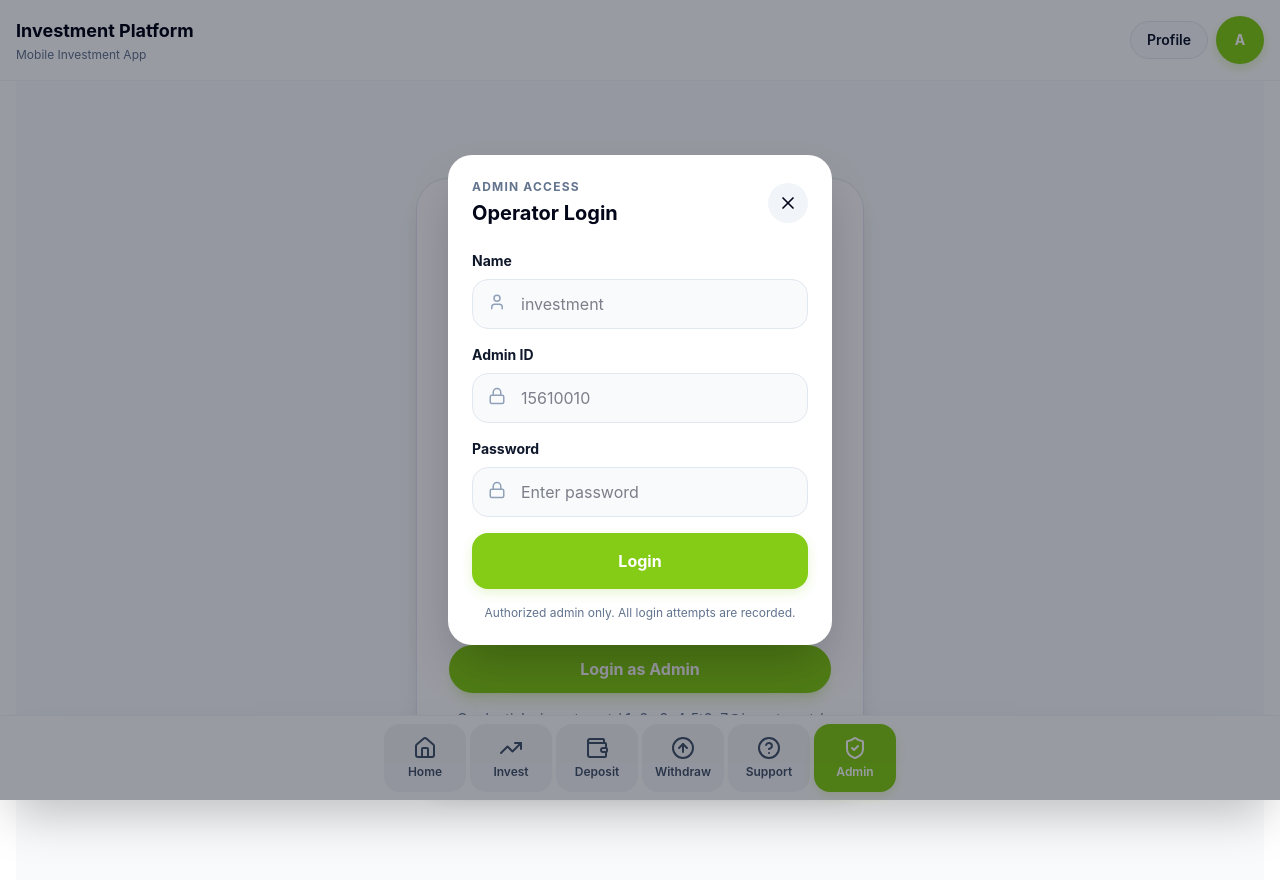
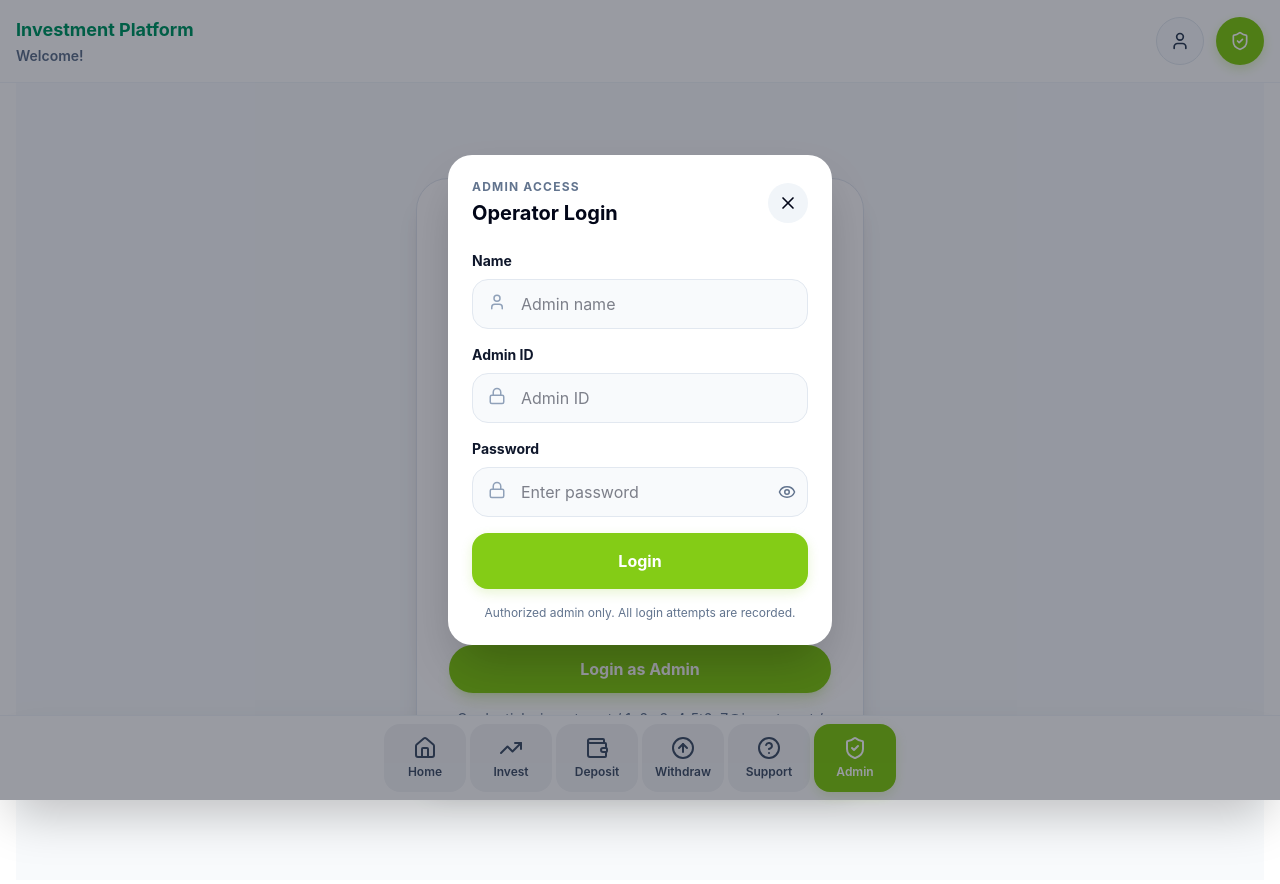
Before and after one commit to finoteselamcity12-spec/investment-platform, a React (Vite) app: page /dashboard in a window 1280 px wide. Both pictures are taken after a click on the button "Admin". Shown: the top 884 px of the page. Built offline with nearby package versions, Linux system fonts and the light colour scheme.

Commit message:
high investment

```diff
--- a/src/components/AdminLoginModal.jsx
+++ b/src/components/AdminLoginModal.jsx
@@ -1,6 +1,6 @@
 import { useState } from 'react'
 import { useNavigate } from 'react-router-dom'
-import { Lock, User, X } from 'lucide-react'
+import { Eye, EyeOff, Lock, User, X } from 'lucide-react'
 
 const PRIMARY_GREEN = '#84CC16'
 const ADMIN_CREDENTIALS = {
@@ -14,6 +14,7 @@ export default function AdminLoginModal({ isOpen, onClose }) {
   const [adminName, setAdminName] = useState('')
   const [adminPassword, setAdminPassword] = useState('')
   const [adminId, setAdminId] = useState('')
+  const [showPassword, setShowPassword] = useState(false)
   const [error, setError] = useState('')
   const [isLoading, setIsLoading] = useState(false)
 
@@ -73,11 +74,8 @@ export default function AdminLoginModal({ isOpen, onClose }) {
                 type="text"
                 value={adminName}
                 onChange={(e) => setAdminName(e.target.value)}
-                placeholder="investment"
+                placeholder="Admin name"
                 className="w-full rounded-2xl border border-slate-200 bg-slate-50 px-4 py-3 pl-12 text-base text-slate-950 outline-none transition focus:border-slate-400 focus:ring-2 focus:ring-slate-200"
-                style={{
-                  focusBorder: `${PRIMARY_GREEN}80`,
-                }}
               />
             </div>
           </div>
@@ -90,7 +88,7 @@ export default function AdminLoginModal({ isOpen, onClose }) {
                 type="text"
                 value={adminId}
                 onChange={(e) => setAdminId(e.target.value)}
-                placeholder="15610010"
+                placeholder="Admin ID"
                 className="w-full rounded-2xl border border-slate-200 bg-slate-50 px-4 py-3 pl-12 text-base text-slate-950 outline-none transition focus:border-slate-400 focus:ring-2 focus:ring-slate-200"
               />
             </div>
@@ -101,12 +99,20 @@ export default function AdminLoginModal({ isOpen, onClose }) {
             <div className="relative mt-2">
               <Lock size={18} className="absolute left-4 top-3.5 text-slate-400" />
               <input
-                type="password"
+                type={showPassword ? 'text' : 'password'}
                 value={adminPassword}
                 onChange={(e) => setAdminPassword(e.target.value)}
                 placeholder="Enter password"
-                className="w-full rounded-2xl border border-slate-200 bg-slate-50 px-4 py-3 pl-12 text-base text-slate-950 outline-none transition focus:border-slate-400 focus:ring-2 focus:ring-slate-200"
+                className="w-full rounded-2xl border border-slate-200 bg-slate-50 px-4 py-3 pl-12 pr-12 text-base text-slate-950 outline-none transition focus:border-slate-400 focus:ring-2 focus:ring-slate-200"
               />
+              <button
+                type="button"
+                onClick={() => setShowPassword((prev) => !prev)}
+                className="absolute right-3 top-1/2 -translate-y-1/2 text-slate-500 transition hover:text-slate-700"
+                aria-label="Toggle password visibility"
+              >
+                {showPassword ? <EyeOff size={18} /> : <Eye size={18} />}
+              </button>
             </div>
           </div>
 
--- a/src/components/AppShell.jsx
+++ b/src/components/AppShell.jsx
@@ -11,6 +11,7 @@ import {
   Copy,
   Check,
   Gift,
+  User,
 } from 'lucide-react'
 import supabase from '../lib/supabase'
 import AdminLoginModal from './AdminLoginModal'
@@ -98,6 +99,7 @@ export default function AppShell({ children, activePage, setActivePage }) {
   const [referralEarningsEtb, setReferralEarningsEtb] = useState(0.0)
   const [copied, setCopied] = useState(false)
   const [showAdminLogin, setShowAdminLogin] = useState(false)
+  const [showProfileDetails, setShowProfileDetails] = useState(false)
   const [toastMessage, setToastMessage] = useState('')
   const [toastType, setToastType] = useState('success')
   const [claimTimestamp, setClaimTimestamp] = useState(null)
@@ -184,16 +186,36 @@ export default function AppShell({ children, activePage, setActivePage }) {
       {/* Mobile-First Top Header - Clean & Minimal */}
       <div className="fixed top-0 inset-x-0 z-40 bg-white border-b border-slate-100 px-4 py-4 flex flex-col gap-3 sm:flex-row sm:items-center sm:justify-between">
         <div>
-          <h1 className="text-lg font-bold text-slate-950">Investment Platform</h1>
-          <p className="text-xs text-slate-500 mt-0.5">Mobile Investment App</p>
+          <h1 className="text-lg font-bold text-emerald-600">Investment Platform</h1>
+          <p className="text-sm font-semibold text-slate-500 mt-0.5">Welcome!</p>
         </div>
-        <div className="flex items-center gap-2">
-          <button
-            onClick={() => setActivePage('profile')}
-            className="rounded-full border border-slate-200 bg-slate-50 px-4 py-2 text-sm font-semibold text-slate-900 transition hover:border-slate-300"
-          >
-            Profile
-          </button>
+        <div className="relative flex items-center gap-3">
+          <div className="relative">
+            <button
+              onClick={() => setShowProfileDetails((prev) => !prev)}
+              className="h-12 w-12 rounded-full border border-slate-200 bg-slate-50 flex items-center justify-center text-slate-700 transition hover:border-slate-300"
+              aria-label="Profile details"
+            >
+              <User size={20} />
+            </button>
+            {showProfileDetails && (
+              <div className="absolute right-0 top-full mt-3 w-64 rounded-3xl border border-slate-200 bg-white p-4 shadow-xl">
+                <p className="text-xs uppercase tracking-[0.25em] text-slate-400">Profile</p>
+                <p className="mt-3 text-sm font-semibold text-slate-950">{userFullName}</p>
+                <p className="text-sm text-slate-500 break-all">{userEmail || 'No email available'}</p>
+                <button
+                  type="button"
+                  onClick={() => {
+                    setActivePage('profile')
+                    setShowProfileDetails(false)
+                  }}
+                  className="mt-4 w-full rounded-2xl bg-slate-100 px-3 py-2 text-sm font-semibold text-slate-900 transition hover:bg-slate-200"
+                >
+                  View Profile
+                </button>
+              </div>
+            )}
+          </div>
           <button
             onClick={() => setShowAdminLogin(true)}
             className="w-12 h-12 rounded-full flex items-center justify-center text-white font-bold text-sm transition hover:scale-110 transform"
@@ -203,7 +225,7 @@ export default function AppShell({ children, activePage, setActivePage }) {
             }}
             aria-label="Admin Access"
           >
-            {userFullName.charAt(0).toUpperCase()}
+            <ShieldCheck size={20} />
           </button>
         </div>
       </div>
--- a/src/components/HomePage.jsx
+++ b/src/components/HomePage.jsx
@@ -60,7 +60,7 @@ export default function HomePage({ ctx }) {
             </div>
             <div className="rounded-2xl bg-white/15 p-3 backdrop-blur">
               <p className="text-xs font-semibold opacity-80">ETB</p>
-              <p className="mt-2 text-lg font-bold">{etbBalance.toLocaleString()} Br</p>
+              <p className="mt-2 text-lg font-bold">{etbBalance.toFixed(2)} Br</p>
             </div>
           </div>
         </div>
```
